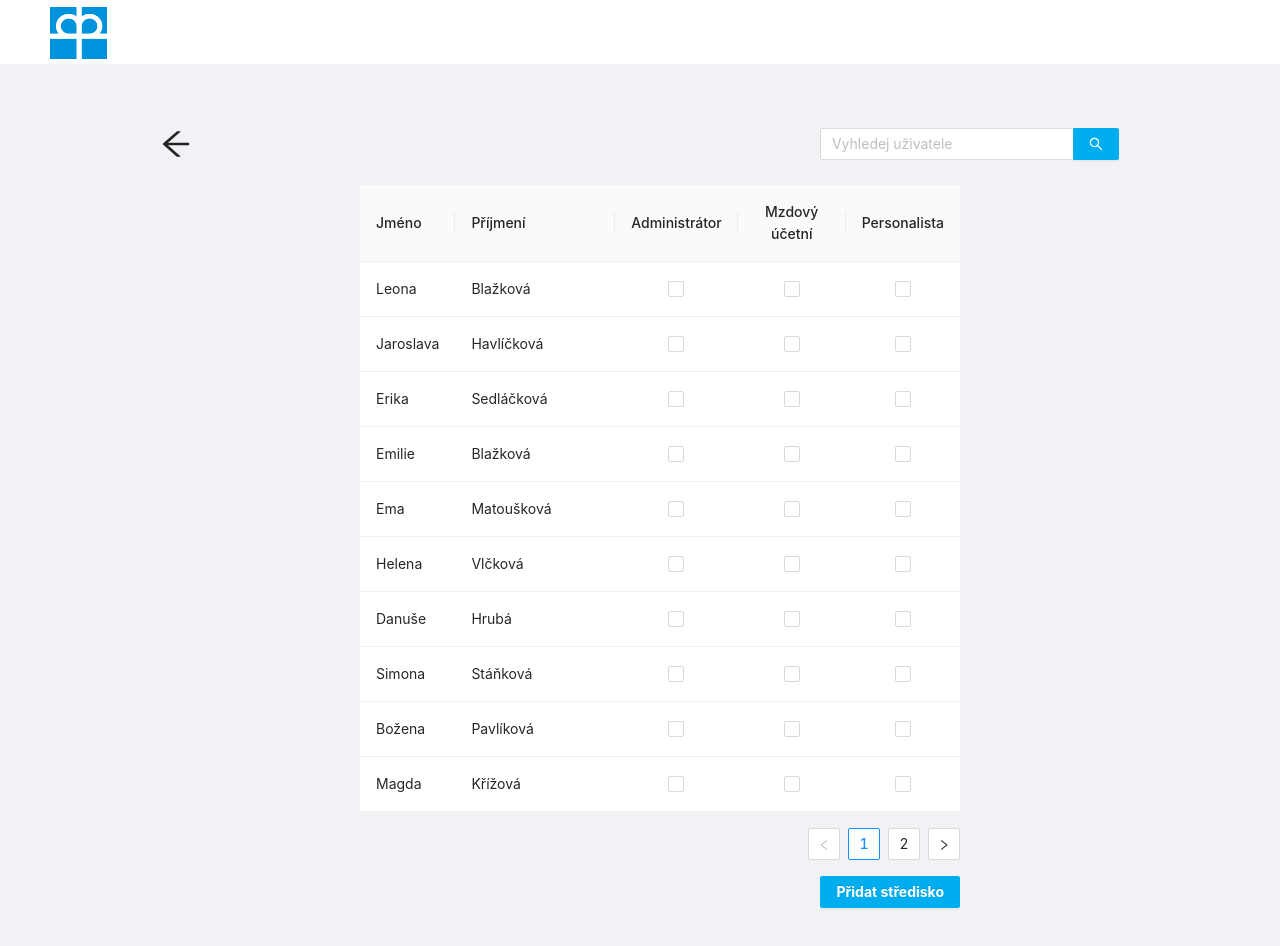
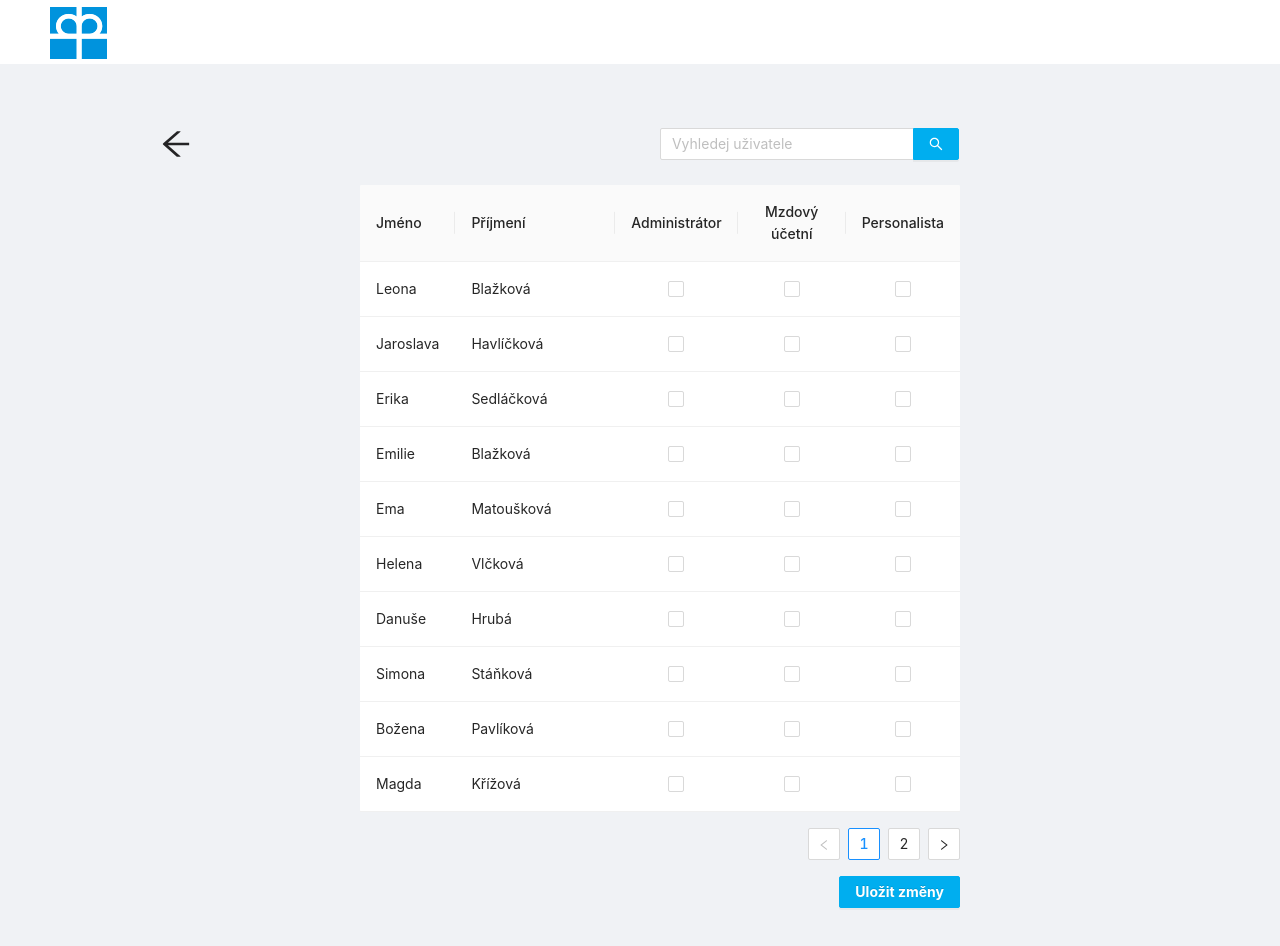
Before and after one commit to Slagee/NoName, a React (Create React App) app in the folder Code/client/: page /adminRole in a window 1280 px wide. Shown: the top 946 px of the page. Built offline with nearby package versions, Linux system fonts and the light colour scheme.

Commit message:
Update AdminRole.jsx

```diff
--- a/Code/client/src/components/adminRole/AdminRole.jsx
+++ b/Code/client/src/components/adminRole/AdminRole.jsx
@@ -1,10 +1,9 @@
 import { Space, Table} from 'antd';
-import { Form, Input, Button, Checkbox, Row, Card, Col } from 'antd';
+import { Form, Input, Button, Checkbox, Row, Card, Col, Modal } from 'antd';
 import './AdminRole.css';
 /*import { GetEmployeesList } from './GetEmployeesList';*/
 import { useState } from 'react';
-import { ArrowLeftOutlined } from "@ant-design/icons/lib/icons";
-
+import { ArrowLeftOutlined, PlusCircleOutlined } from "@ant-design/icons/lib/icons";
 
 const { Search } = Input;
 
@@ -153,7 +152,7 @@ const data = [
     <div className='User-Table'>
       <Row>
         <Col span={8}><ArrowLeftOutlined className="backArrow" style={{ fontSize: '2rem' }} onClick={() => window.history.back()} /></Col>
-        <Col span={8} offset={8}>
+        <Col span={8} offset={4}>
         <Search placeholder="Vyhledej uživatele" onChange={e => setSearchName(e.target.value)} enterButton style={{ width: 300, float: 'right', paddingBottom: '25px' }} />
         </Col>
       </Row>
@@ -165,11 +164,11 @@ const data = [
 
       <Form.Item>
         <Row>
-          <Col span={15} offset={5}>
-            <Button type="primary" className='SaveButton' htmlType="submit">Přidat středisko</Button>
+          <Col span={5} offset={15}>
+            <Button type="primary" className='SaveButton' htmlType="submit">Uložit změny</Button>
           </Col>
         </Row>
       </Form.Item>
     </div>
   );
-}
+};
```
